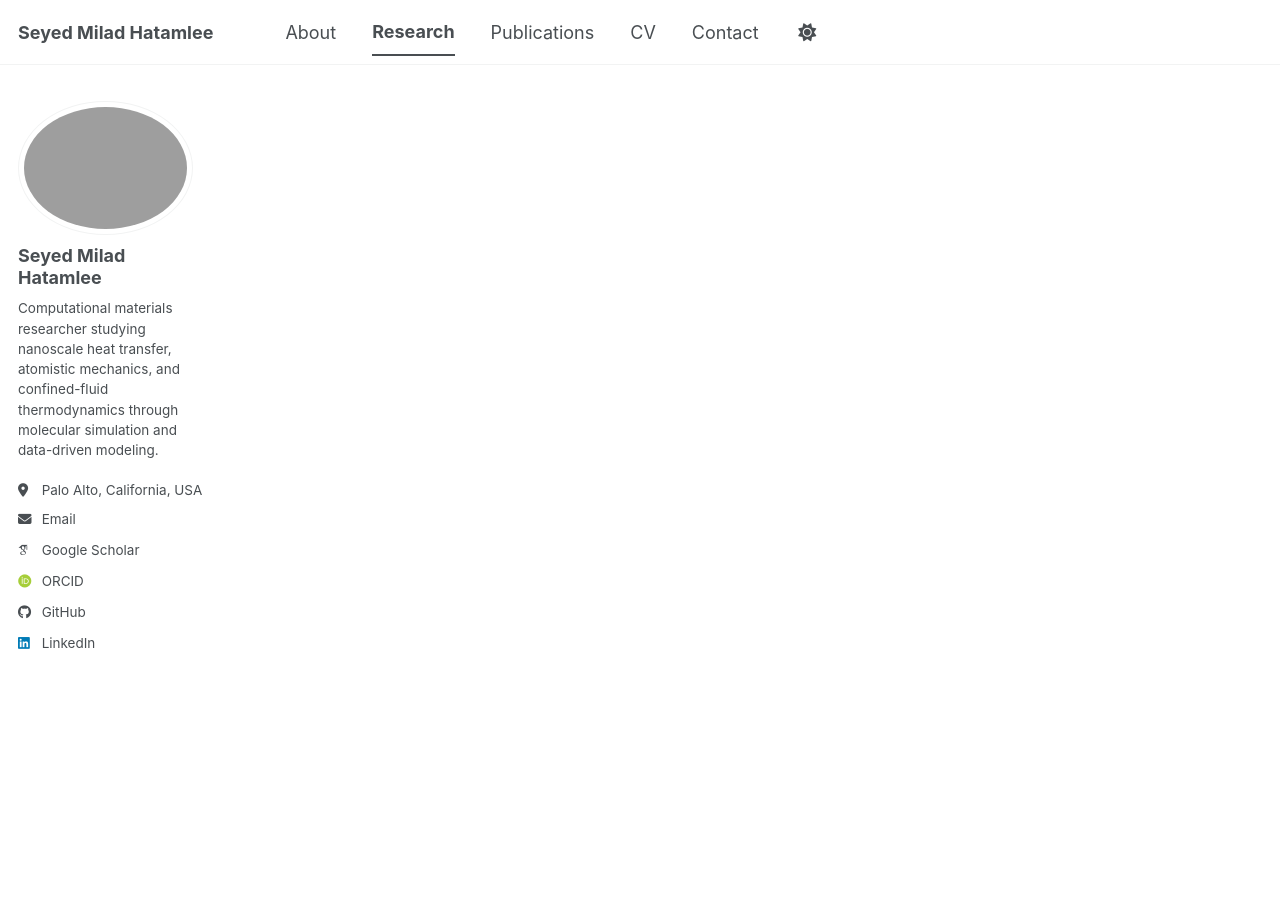
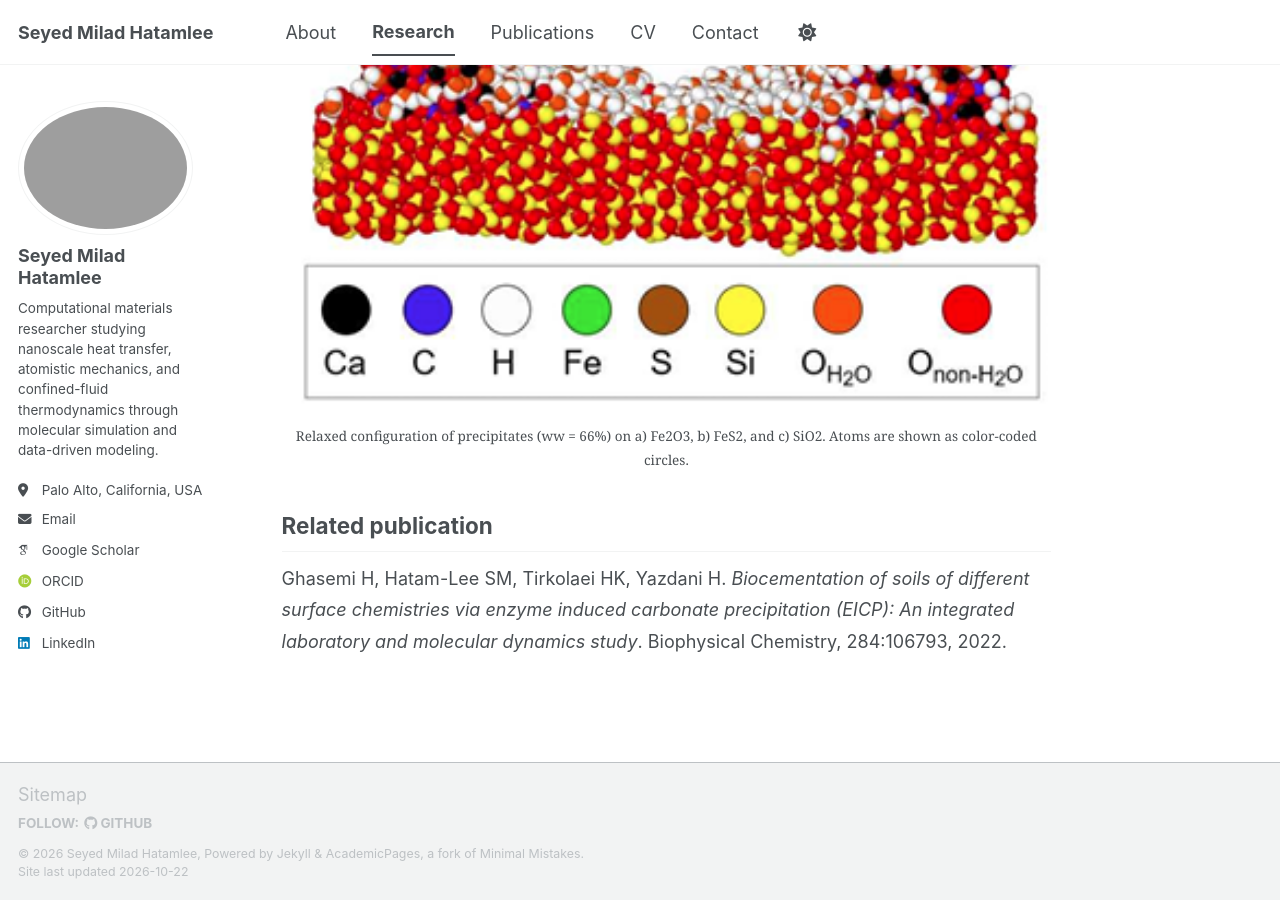
Before and after one commit to miladhtml/miladhatamlee.github.io, a Jekyll site: the page built from _pages/research/mineral-adhesion.md, in a window 1280 px wide and 900 px high, scrolled down 2293 px. Built offline with Jekyll 4.4.1, drawn with Linux system fonts in a browser that asks for light colours; some web fonts are replaced; a script bundle is joined from its source files by our own code; library files that are not in the unit come from our copies; some of the changed text lies outside the part shown.

Commit message:
Add simulation setup and results section
Added a new section on simulation setup and results, including a figure of precipitates on different minerals.

```diff
--- a/_pages/research/mineral-adhesion.md
+++ b/_pages/research/mineral-adhesion.md
@@ -29,6 +29,13 @@ The simulations examined adhesion between existing mineral phases. They did not
 
 LAMMPS classical MD; dry and hydrated mineral-interface models; binding-energy and adhesion analysis; interaction-energy decomposition; density profiles; repeated simulations and atomistic visualization.
 
+## Simulation setup and Results
+
+<figure style="display: block; text-align: center;">
+  <img src="{{ '/_pages/images/biocem2.png' | relative_url }}">
+  <figcaption>Relaxed configuration of precipitates (ww = 66%) on a) Fe2O3, b) FeS2, and c) SiO2. Atoms are shown as color-coded circles. </figcaption>
+</figure>
+
 ## Related publication
 
 Ghasemi H, Hatam-Lee SM, Tirkolaei HK, Yazdani H. *Biocementation of soils of different surface chemistries via enzyme induced carbonate precipitation (EICP): An integrated laboratory and molecular dynamics study*. Biophysical Chemistry, 284:106793, 2022.
```
